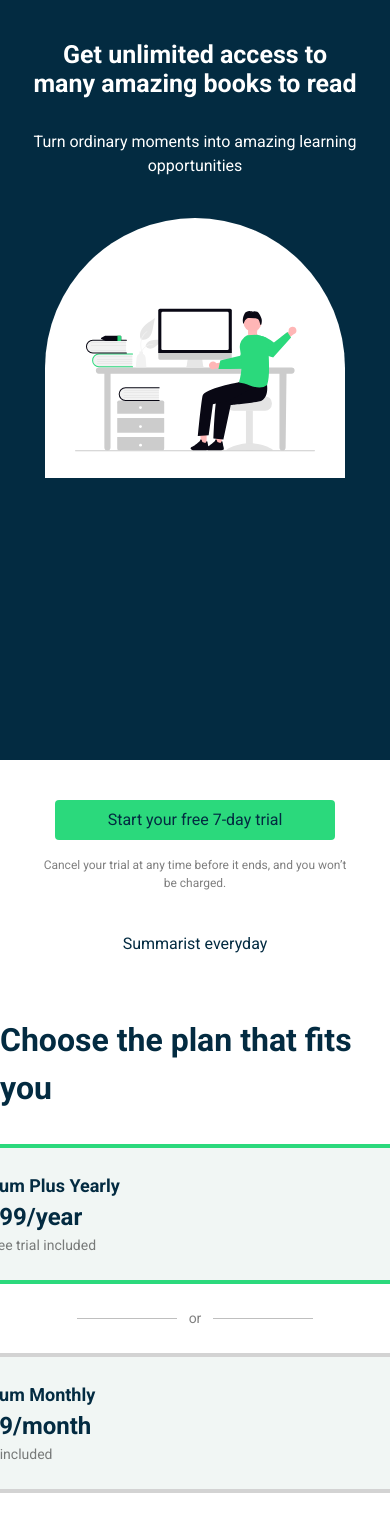
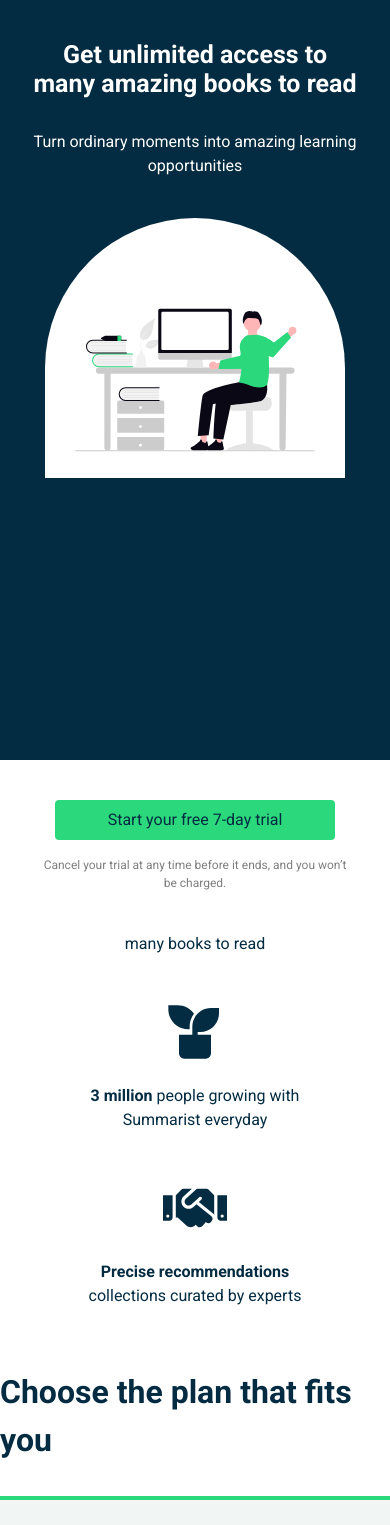
Before and after one commit to jeddelich/fes-internship-summarist, a Next.js app: page /choose-plan in a window 390 px wide. Shown: the top 1525 px of the page. Built offline with nearby package versions, Linux system fonts and the light colour scheme; no server answers.

Commit message:
benefits responsive on sales page

```diff
--- a/app/choose-plan/page.module.css
+++ b/app/choose-plan/page.module.css
@@ -84,7 +84,7 @@
 .benefitsList {
   position: relative;
   display: flex;
-  gap: 64px;
+  gap: clamp(24px, 4vw, 56px)
 }
 
 .icon {
@@ -156,6 +156,9 @@
     border-bottom-left-radius: 0;
     border-bottom-right-radius: 0;
   }
+  .benefitsList{
+    flex-direction: column;
+  }
 }
 
 @media (max-width: 672px) {
--- a/components/ui/Benefit.module.css
+++ b/components/ui/Benefit.module.css
@@ -1,5 +1,5 @@
 .benefit{
-    width: 240px;
+    width: 216px;
     display: flex;
     flex-direction: column;
     align-items: center;
```
